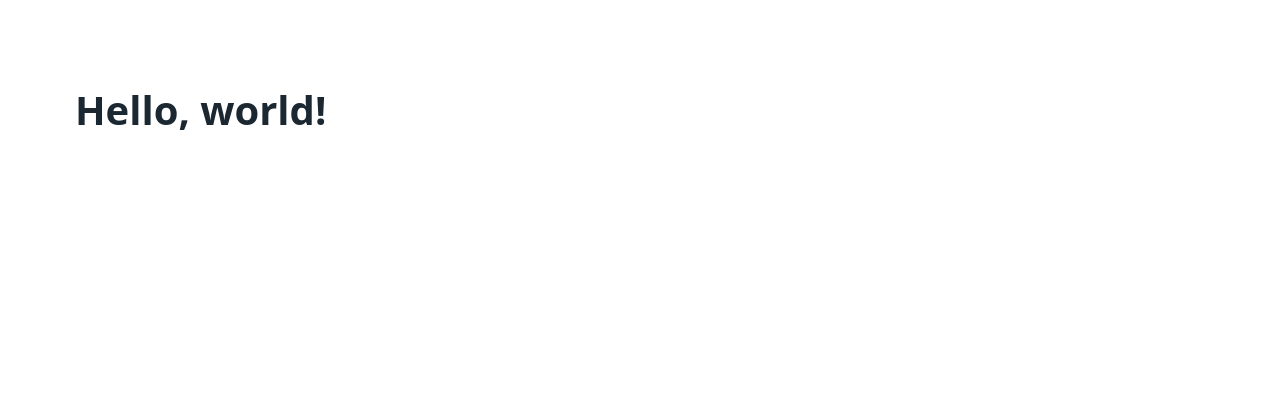
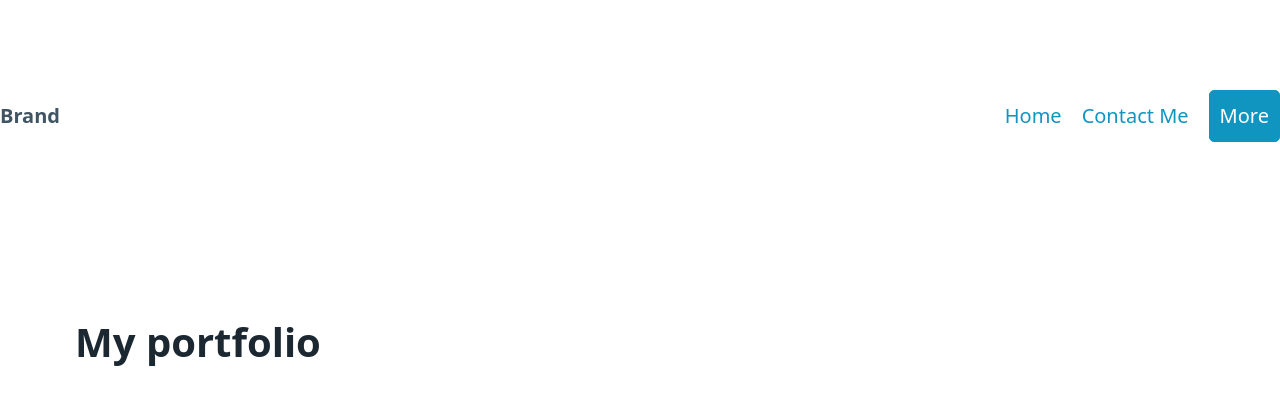
Before and after one commit to mshafius/Picocss, a plain HTML site: page index.html in a window 1280 px wide. Drawn offline with Linux system fonts and the light colour scheme.

Commit message:
Update index.html

```diff
--- a/index.html
+++ b/index.html
@@ -4,11 +4,23 @@
     <meta charset="utf-8">
     <meta name="viewport" content="width=device-width, initial-scale=1">
     <link rel="stylesheet" href="pico.min.css">
-    <title>Hello, world!</title>
+    <title>SalimCypher</title>
   </head>
   <body>
+    <header>
+      <nav>
+      <ul>
+       <li><strong>Brand</strong></li>
+      </ul>
+      <ul>
+       <li><a href="#" active>Home</a></li>
+       <li><a href="#">Contact Me</a></li>
+       <li><a href="#" role="button">More</a></li>
+      </ul>
+      </nav>
+    </header>
     <main class="container">
-      <h1>Hello, world!</h1>
+      <h1>My portfolio</h1>
     </main>
   </body>
 </html>
```
